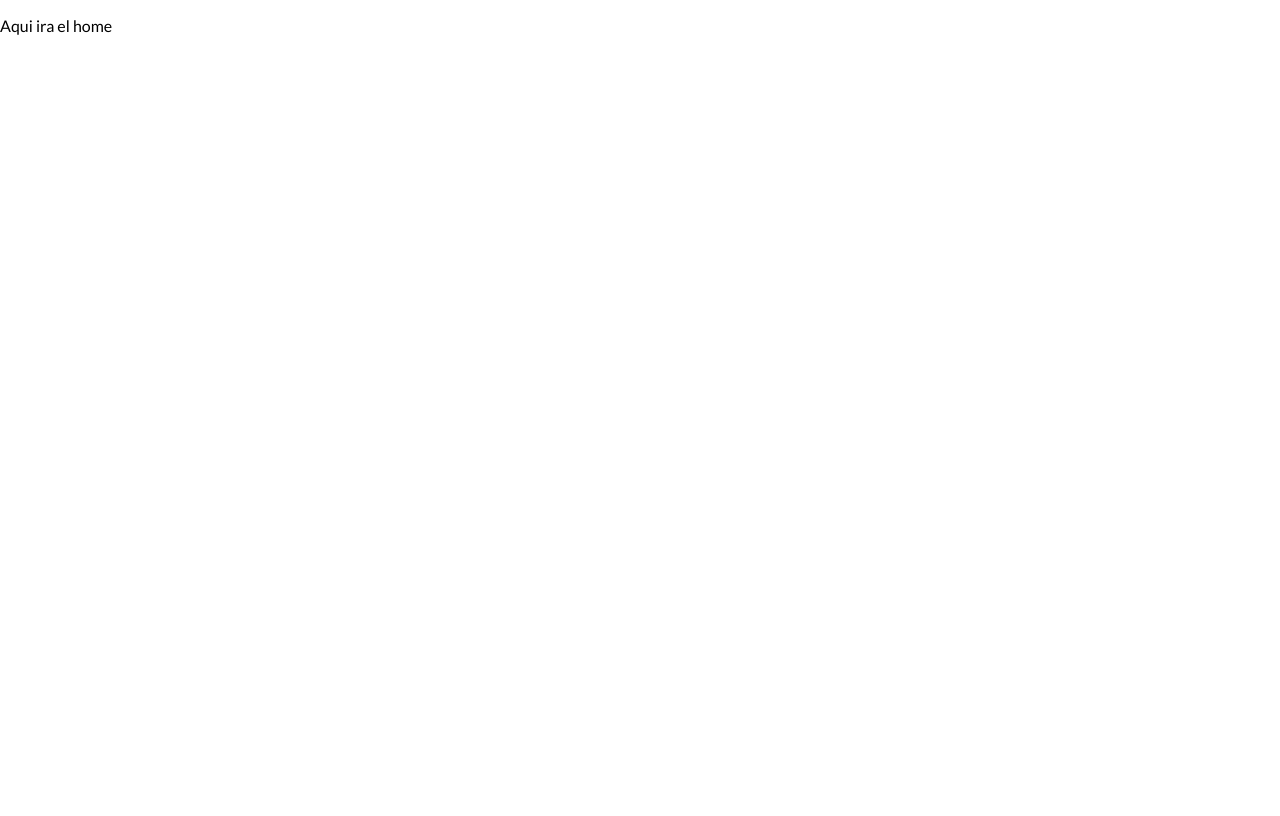
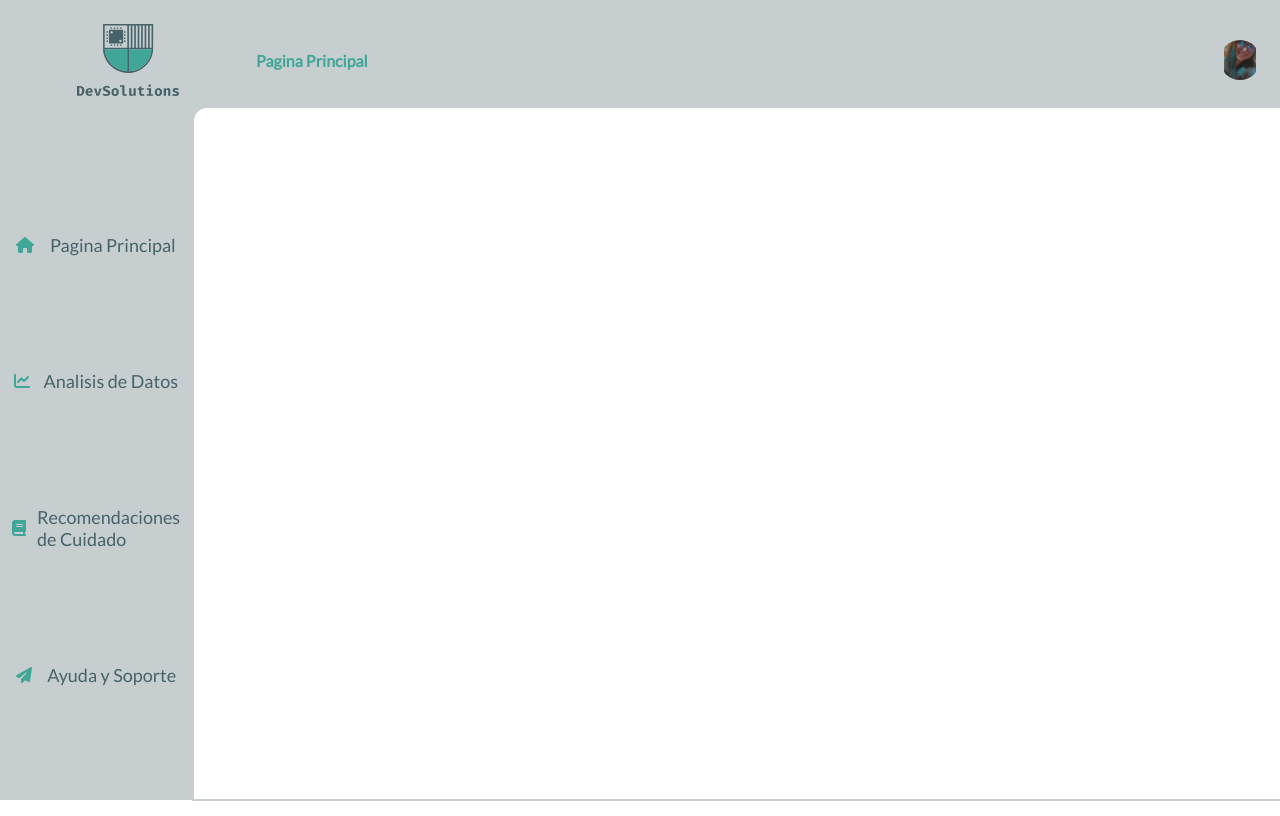
Before and after one commit to Max-500/proyecto-front-grow-tech, a React (Vite) app: page /home in a window 1280 px wide. Built offline with nearby package versions, Linux system fonts and the light colour scheme.

Commit message:
Subiendo cambios

```diff
--- a/package.json
+++ b/package.json
@@ -10,6 +10,9 @@
     "preview": "vite preview"
   },
   "dependencies": {
+    "@fortawesome/fontawesome-svg-core": "^6.4.0",
+    "@fortawesome/free-solid-svg-icons": "^6.4.0",
+    "@fortawesome/react-fontawesome": "^0.2.0",
     "react": "^18.2.0",
     "react-dom": "^18.2.0",
     "react-router-dom": "^6.14.1"
--- a/src/Router.jsx
+++ b/src/Router.jsx
@@ -6,6 +6,7 @@ import Principal from "./pages/Principal"
 import NotFound from "./pages/NotFound";
 import DefaultLayout from "./layouts/DefaultLayout";
 import GuestLayout from "./layouts/GuestLayout";
+import Home from "./pages/Home";
 
 export const router = createBrowserRouter([
     {
@@ -19,7 +20,7 @@ export const router = createBrowserRouter([
             },
             {
                 path: "/home",
-                element: <p>Aqui ira el home</p>
+                element: <Home />
             }
         ]
     },
--- /dev/null
+++ b/src/components/AsideApp.jsx
@@ -0,0 +1,21 @@
+import { FontAwesomeIcon } from '@fortawesome/react-fontawesome'
+import { faHouse, faChartLine, faBook, faPaperPlane } from '@fortawesome/free-solid-svg-icons'
+
+const AsideApp = () => {
+    return (
+        <>
+            <aside className="aside-shared">
+                <nav className="aside-nav-main-shared">
+                    <ul className="main-ul-shared">
+                        <li><FontAwesomeIcon icon={faHouse} color="#40A798" /><a href="/home">Pagina Principal</a></li>
+                        <li><FontAwesomeIcon icon={faChartLine} color="#40A798" /><a href="#">Analisis de Datos</a></li>
+                        <li><FontAwesomeIcon icon={faBook} color="#40A798" /><a href="#">Recomendaciones<br />de Cuidado</a></li>
+                        <li><FontAwesomeIcon icon={faPaperPlane} color="#40A798" /><a href="#">Ayuda y Soporte</a></li>
+                    </ul>
+                </nav>
+            </aside>
+        </>
+    )
+}
+
+export default AsideApp;
--- /dev/null
+++ b/src/components/HeaderApp.jsx
@@ -0,0 +1,26 @@
+import Logo from "../assets/Logo.svg"
+import ImgPerfil from "../assets/Imagen Perfil.svg"
+
+const HeaderApp = () => {
+    return (
+        <>
+            <header className="header-shared">
+                <div className="div-img-logo-shared">
+                    <img className="img-logo-shared" src={Logo} alt="Logo Grow Tech" />
+                </div>
+                <div className="div-nav-shared">
+                    <nav className="header-nav-shared">
+                        <ul className="header-ul-shared">
+                            <li><b>Pagina Principal</b></li>
+                            <div className="div-img-perfil">
+                                <img className="img-perfil" src={ImgPerfil} alt="Imagen De Perfil" />
+                            </div>
+                        </ul>
+                    </nav>
+                </div>
+            </header>
+        </>
+    )
+}
+
+export default HeaderApp;
--- /dev/null
+++ b/src/layouts/MainLayout.jsx
@@ -0,0 +1,22 @@
+import AsideApp from "../components/AsideApp";
+import HeaderApp from "../components/HeaderApp"
+
+import "../public/css/MainLayout.css"
+
+const MainLayout = () => {
+    return (
+        <>
+            <div className="div-pattern-shared">
+                <HeaderApp />
+                <div className="div-aside-main-shared">
+                    <AsideApp />
+                    <main className="main-shared">
+
+                    </main>
+                </div>
+            </div>
+        </>
+    )
+}
+
+export default MainLayout;
--- /dev/null
+++ b/src/pages/Home.jsx
@@ -0,0 +1,13 @@
+import MainLayout from "../layouts/MainLayout";
+
+const Home = () => {
+    return (
+        <>
+            <MainLayout>
+
+            </MainLayout>
+        </>
+    )
+}
+
+export default Home;
--- /dev/null
+++ b/src/public/css/MainLayout.css
@@ -0,0 +1,148 @@
+.div-pattern-shared {
+    display: flex;
+    flex-direction: column;
+    width: 100%;
+    height: 100%;
+}
+
+.header-shared {
+    width: 100%;
+    height: 15%;
+    background-color: #C6CED0;
+    display: flex;
+    flex-direction: row;
+}
+
+.div-img-logo-shared {
+    height: 100%;
+    width: 20%;
+    display: flex;
+    align-items: center;
+    justify-content: center;
+}
+
+.img-logo-shared {
+    width: 40%;
+}
+
+.div-nav-shared {
+    height: 100%;
+    width: 80%;
+    background-color: #C6CED0;
+}
+
+.header-nav-shared {
+    width: 100%;
+    height: 100%;
+}
+
+.header-ul-shared {
+    display: flex;
+    flex-direction: row;
+    justify-content: space-between;
+    align-items: center;
+    align-content: center;
+    margin: 0;
+    flex-wrap: wrap;
+    height: 100%;
+    padding-left: 0%;
+}
+
+.header-ul-shared>li {
+    list-style: none;
+    color: #40A798;
+}
+
+.div-img-perfil {
+    border-radius: 50%;
+    height: 40px;
+    width: 40px;
+    margin-right: 2%;
+}
+
+.img-perfil {
+    width: 100%;
+}
+
+.div-aside-main-shared {
+    height: 85%;
+    width: 100%;
+    display: flex;
+    flex-direction: row;
+}
+
+.aside-shared {
+    height: 100%;
+    width: 15%;
+    margin: 0;
+    background-color: #C6CED0;
+    display: flex;
+    border-top: #C6CED0;
+}
+
+.aside-nav-main-shared {
+    width: 100%;
+    height: 100%;
+}
+
+.main-ul-shared {
+    width: 100%;
+    height: 100%;
+    display: flex;
+    flex-direction: column;
+    justify-content: space-evenly;
+    padding-left: 0;
+    margin: 0;
+    align-content: space-around;
+    height: 100%;
+    /*flex-wrap: wrap;*/
+}
+
+.main-ul-shared>li {
+    list-style: none;
+    width: 100%;
+    display: flex;
+    justify-content: space-evenly;
+    align-items: center;
+}
+
+.main-ul-shared>li>a {
+    text-decoration: none;
+    color: #476268;
+    font-size: 18px;
+}
+
+.main-ul-shared>li>a:hover {
+    text-decoration: none;
+    color: #40A798;
+    font-weight: bolder;
+}
+
+.main-shared {
+    height: 101.5%;
+    width: 85%;
+    border-left: #C6CED0 2px solid;
+    border-top: #C6CED0 2px solid;
+    border-bottom: #C6CED0 2px solid;
+    border-top-left-radius: 15px;
+    position: relative;
+    top: -2%;
+    background-color: white;
+}
+
+@media (max-width: 320px) {
+    /* Estilos para celulares pequeños */
+}
+
+
+@media (max-width: 767px) {
+    /* Estilos para celulares medianos */
+}
+
+@media (max-width: 991px) {
+    /* Estilos para tablets pequeñas en modo vertical */
+}
+
+@media (max-width: 1199px) {
+    /* Estilos para tablets pequeñas en modo horizontal */
+}
```
Also changed, not shown: src/assets/Imagen Perfil.svg (added), 1 other file (tests, documents, lock files or other folders).
